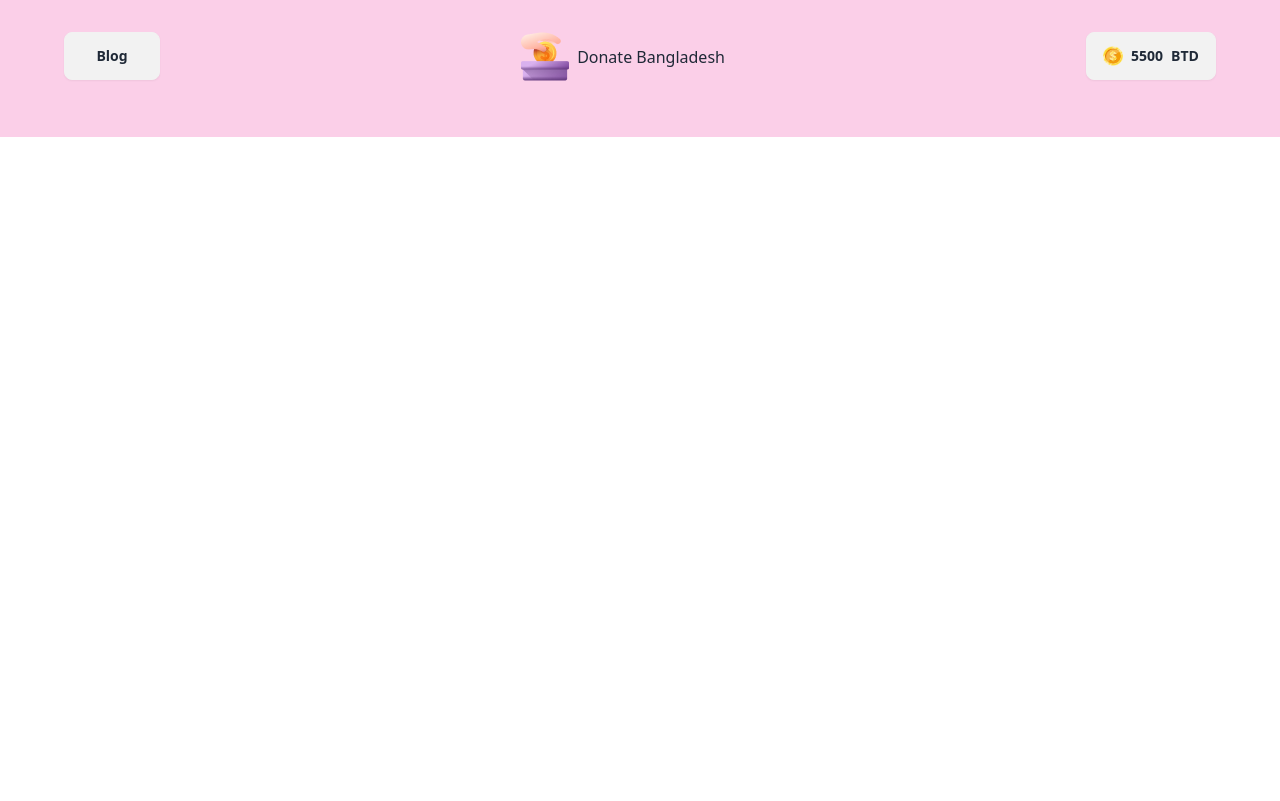
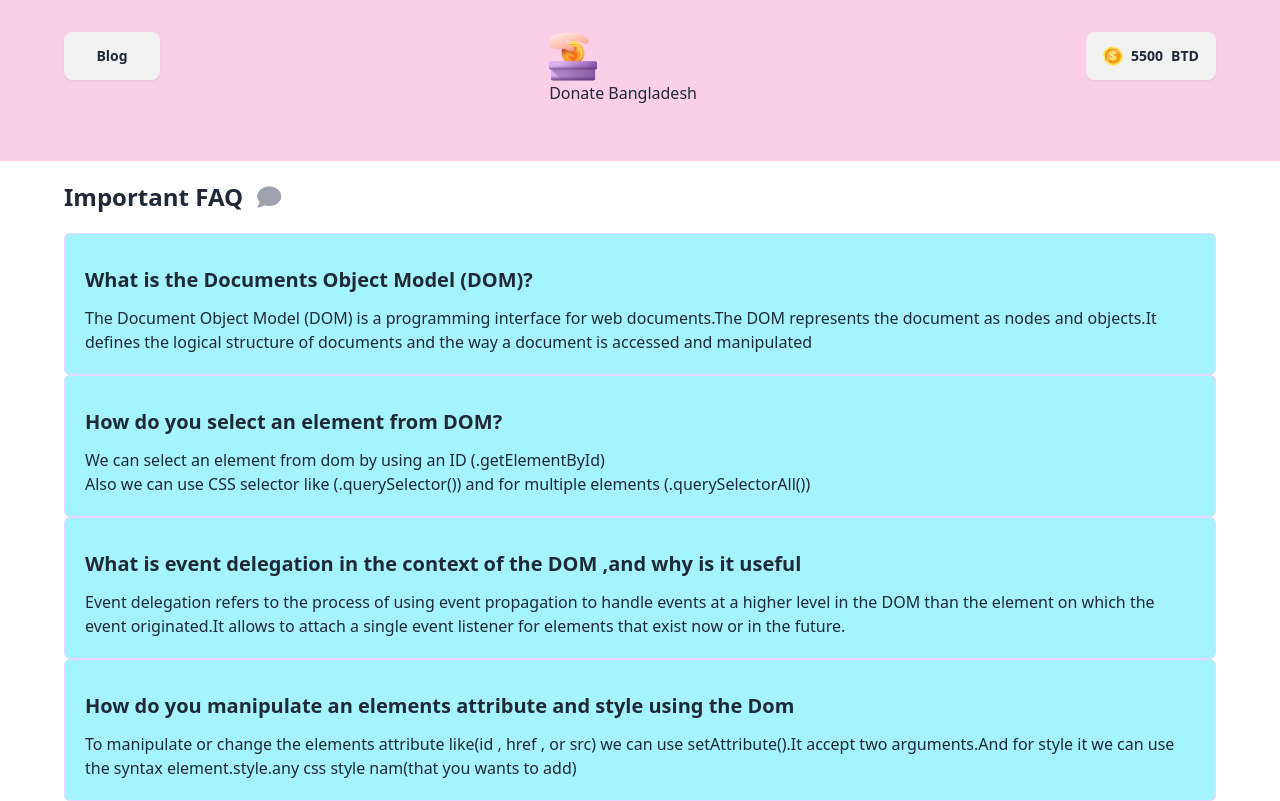
Before and after one commit to FarjanaEti/assignment-number-5, a plain HTML site: page blog.html in a window 1280 px wide. Drawn offline with nearby package versions, Linux system fonts and the light colour scheme.

Commit message:
blog section added

```diff
--- a/blog.html
+++ b/blog.html
@@ -6,13 +6,15 @@
   <title>Blog</title>
   <link href="https://cdn.jsdelivr.net/npm/daisyui@4.12.10/dist/full.min.css" rel="stylesheet" type="text/css" />
  <script src="https://cdn.tailwindcss.com"></script>
+
+ <script src="https://kit.fontawesome.com/7aa507628e.js" crossorigin="anonymous"></script>
 </head>
 <body>
 
     <nav class="flex justify-between container mx-auto bg-pink-200 pt-8 pb-14 px-16">
 
-      <button class="bg-color lg:block hidden btn w-24">Blog</button>
-     <div class="flex justify-between  gap-2 items-center">
+      <button class="bg-color  btn w-24">Blog</button>
+     <div class="flex justify-between lg:block hidden gap-2 items-center">
         <img src="/assets/logo.png" alt="">
          <p>Donate Bangladesh</p>
      </div>
@@ -21,6 +23,28 @@
          </p>
 
     </nav>
-
+     <main class="container mx-auto px-16">
+         <h1 class="text-2xl font-extrabold my-5">Important FAQ <i class="fa-duotone fa-solid fa-comment ml-2 text-gray-400"></i></h1>
+      <div class="bg-cyan-200 p-5 rounded-md border border-purple-200">
+         <h3 class="font-bold text-xl my-3">What is the Documents Object Model (DOM)?</h3>
+         <p>The Document Object Model (DOM) is a programming interface for web documents.The DOM represents the document as nodes and objects.It defines the logical structure of documents and the way a document is accessed and manipulated</p>
+      </div>
+      <div class="bg-cyan-200 p-5 rounded-md border border-purple-200">
+         <h3 class="font-bold text-xl my-3">How do you select an element from DOM?</h3>
+         <p>We can select an element from dom by using an ID (.getElementById)
+            <br> Also we can use CSS selector like (.querySelector()) and for multiple elements (.querySelectorAll())
+         </p>
+      </div>
+      <div class="bg-cyan-200 p-5 rounded-md border border-purple-200">
+         <h3 class="font-bold text-xl my-3">What is event delegation in the context of the DOM ,and why is it useful</h3>
+         <p>Event delegation refers to the process of using event propagation to handle events at a higher level in the DOM than the element on which the event originated.It allows to attach a single event listener for elements that exist now or in the future.
+         </p>
+      </div>
+      <div class="bg-cyan-200 p-5 rounded-md border border-purple-200">
+         <h3 class="font-bold text-xl my-3">How do you manipulate an elements attribute and style using the Dom</h3>
+         <p>To manipulate or change the elements attribute like(id , href , or src) we can use setAttribute().It accept two arguments.And for style it we can use the syntax element.style.any css style nam(that you wants to add)
+         </p>
+      </div>
+</main>
 </body>
 </html>
```
Also changed, not shown: index.html (+1 -1 lines).
